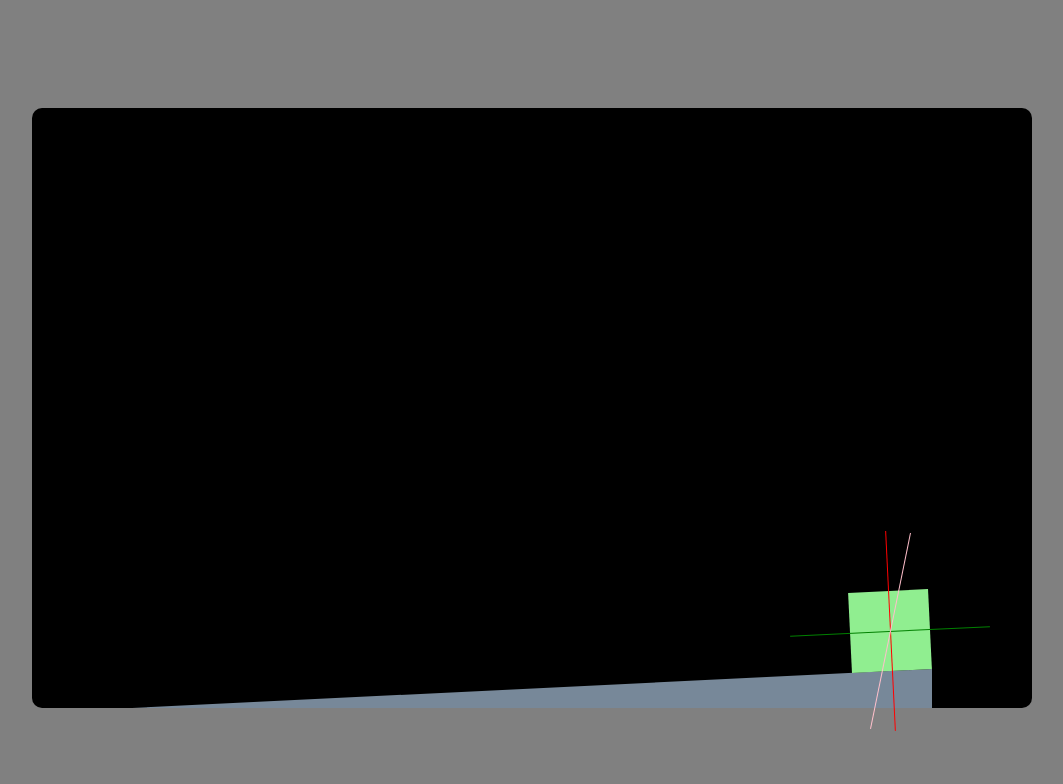
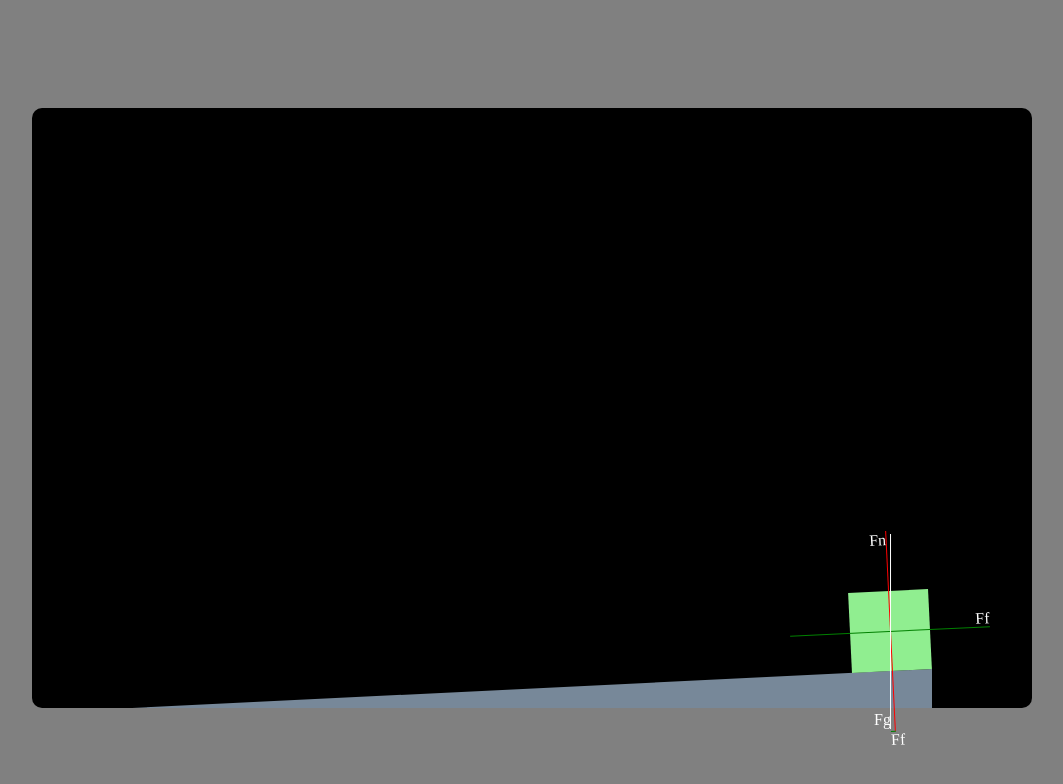
Before and after one commit to jfMoller/InclinedPlane, a plain HTML site: page index.html in a window 1280 px wide. Shown: the whole page, without its empty margins (108-1171 px from the left). Drawn offline with Linux system fonts and the light colour scheme.

Commit message:
working on graphical positons for vectors

```diff
--- a/index.html
+++ b/index.html
@@ -17,10 +17,12 @@
 
             <div id="plane">
                 <div id="box">
-                    <div id="ff"></div>
-                    <div id="fn">
-                    <div id="fg"></div>
-                </div>
+                    <div id="ff" class="vector">Ff</div>
+                    <div id="fn" class="vector">Fn
+                        <div id="mk">Ff</div>
+                    </div>
+                    <div id="fg" class="vector">Fg</div>
+
                 </div>
             </div>
         </article>
--- a/main.js
+++ b/main.js
@@ -1,4 +1,4 @@
-import { root, box, plane } from "./nodes.js";
+import { root, box, plane, gravityVector, oppositeCathetus, normalVector } from "./nodes.js";
 import { handlesKeyDown, handlesKeyUp } from "./event.js";
 
 let planeHeight = 39;
@@ -50,6 +50,13 @@ function render() {
     boxVelocity = 100;
   }
 
+  //ratios for box-triangle
+  normalVector.style.height = ((planeWidth / 8) * 2).toString() + "px";
+
+  gravityVector.style.height = (190 + (planeHeight / 16) * 2).toString() + "px";
+
+  oppositeCathetus.style.width = (planeAngle * (parseFloat(gravityVector.style.height) / 2)).toString() + "px";
+
   maintainsGraphicalPosition();
   requestAnimationFrame(render);
 }
@@ -89,6 +96,9 @@ export function maintainsGraphicalPosition() {
   root.style.setProperty("--box_slide_right", boxSlideRight + "px");
   root.style.setProperty("--box_velocity", boxVelocity + "s");
   root.style.setProperty("--animation_delay", animationDelay + "s");
+
+  gravityVector.style.transform = "rotate(" + planeAngle.toString() + "rad)";
+
 }
 
 /*   console.log(window.getComputedStyle(root).getPropertyValue("--box_slide_bottom"));
--- a/nodes.js
+++ b/nodes.js
@@ -1,3 +1,10 @@
 export const root = document.documentElement;
 export let box = document.querySelector("#box");
 export let plane = document.querySelector("#plane");
+
+export let normalVector = document.querySelector("#fn");
+export let frictionVector = document.querySelector("#ff");
+export let gravityVector = document.querySelector("#fg");
+
+//from the box-triangle
+export let oppositeCathetus = document.querySelector("#mk");
--- a/styles.css
+++ b/styles.css
@@ -1,5 +1,5 @@
 * {
- /*  outline: solid 1px green; */
+/*   outline: solid 1px green; */
 }
 html {
   height: 100%;
@@ -37,6 +37,9 @@ article {
   border-bottom: 300px solid lightslategray;
 }
 
+.vector {
+  color: white;
+}
 
 #box {
   background-color: lightgreen;
@@ -56,22 +59,40 @@ bottom: 80px;
   position: inherit;
   height: 200px;
   width: 1px;
+  display: flex;
+justify-content: flex-end;
   background-color: red;
 }
 
 #ff {
   position: inherit;
+  display: flex;
   height: 1px;
 width: 200px;
+display: flex;
+justify-content: flex-end;
+  align-items: flex-end;
   background-color: green;
 }
 
 #fg {
   position: inherit;
-  height: 200px;
+  height: 300px;
   width: 1px;
-  background-color: pink;
+  display: flex;
+  justify-content: flex-end;
+  align-items: flex-end;
+  background-color: white;
   transform: rotate(0.25rad);
+}
+
+#mk {
+  position: inherit;
+  top: 200px;
+  width: 300px;
+  height: 1px;
+  background-color: green;
+  text-align: center;
 }
 
 :root {
```
